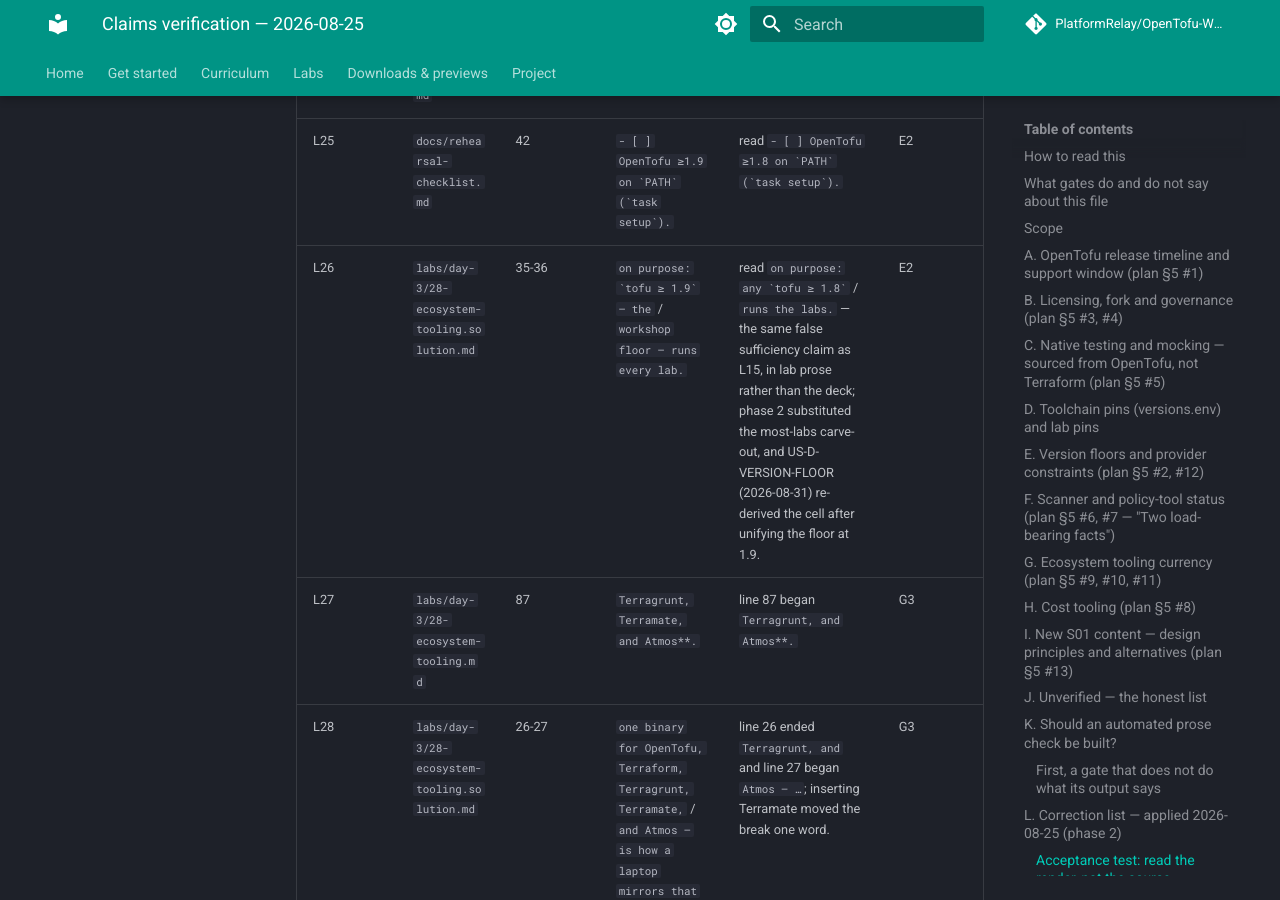
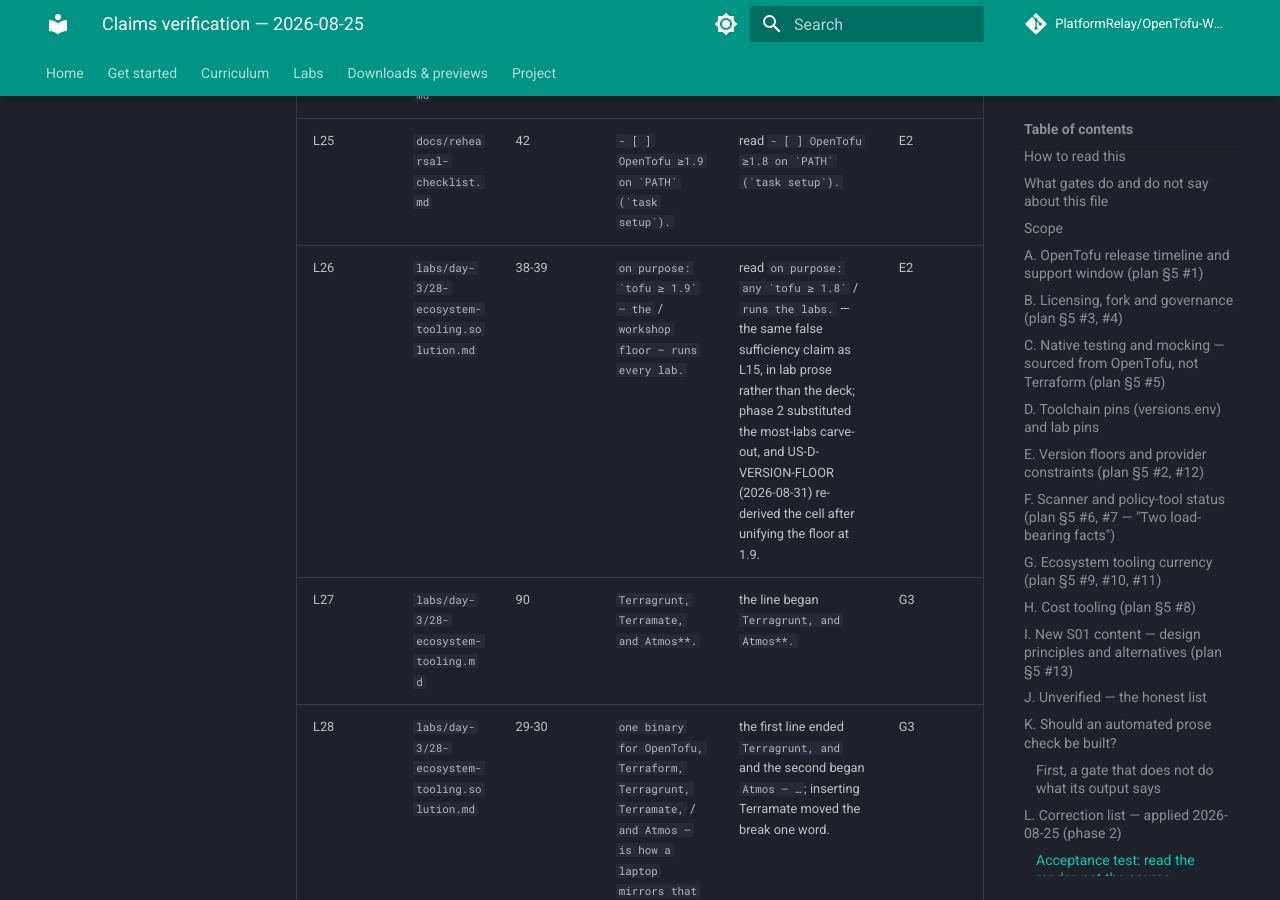
Before and after one commit to PlatformRelay/OpenTofu-Workshop, an MkDocs documentation site: the page built from docs/claims-verification.md, in a window 1280 px wide and 900 px high, scrolled down 35246 px. Built offline with MkDocs 1.6.1 and Material for MkDocs 9.7.7, drawn with Linux system fonts in a browser that asks for light colours; comment, search, counter and statistics services are not loaded.

Commit message:
🐛 fix(claims): re-derive the three lab-28 anchors the rehearsal note shifted
Adding the "the line number moves as `versions.env` grows" note to
`labs/day-3/28-ecosystem-tooling{,.solution}.md` inserted three lines above
rows L26, L27 and L28, pushing their needles outside the ±2 window
`claims-check.mjs` searches. The run went 28 resolved / 3 failed.

Re-derived by grepping the applied text, per the convention this table states
about itself — not by arithmetic on the old numbers. L26 35-36 → 38-39,
L27 87 → 90, L28 26-27 → 29-30.

Also dropped the two stale line numbers from the "Before phase 2" prose of
L27 and L28. That column is historical and the parser never reads it, but a
number there that no longer resolves is the same trap the table exists to
prevent.

```diff
--- a/docs/claims-verification.md
+++ b/docs/claims-verification.md
@@ -575,9 +575,9 @@
 | L23 | `docs/facilitator-runbook.md` | 15 | `` `tofu version` ≥1.9; `` | read `` `tofu version` ≥1.8 `` — a facilitator who checked 1.8 would not have discovered the gap until Lab 10 failed in the room. | E2 |
 | L24 | `docs/rehearsal-checklist.md` | 29 | ``confirm `tofu version` ≥1.9.`` | read ``confirm `tofu version` ≥1.8.`` | E2 |
 | L25 | `docs/rehearsal-checklist.md` | 42 | ``- [ ] OpenTofu ≥1.9 on `PATH` (`task setup`).`` | read ``- [ ] OpenTofu ≥1.8 on `PATH` (`task setup`).`` | E2 |
-| L26 | `labs/day-3/28-ecosystem-tooling.solution.md` | 35-36 | ``on purpose: `tofu ≥ 1.9` — the`` / ``workshop floor — runs every lab.`` | read `` on purpose: any `tofu ≥ 1.8` `` / ``runs the labs.`` — the same false sufficiency claim as L15, in lab prose rather than the deck; phase 2 substituted the most-labs carve-out, and US-D-VERSION-FLOOR (2026-08-31) re-derived the cell after unifying the floor at 1.9. | E2 |
-| L27 | `labs/day-3/28-ecosystem-tooling.md` | 87 | ``Terragrunt, Terramate, and Atmos**.`` | line 87 began ``Terragrunt, and Atmos**.`` | G3 |
-| L28 | `labs/day-3/28-ecosystem-tooling.solution.md` | 26-27 | ``one binary for OpenTofu, Terraform, Terragrunt, Terramate,`` / ``and Atmos — is how a laptop mirrors that pin per project:`` | line 26 ended ``Terragrunt, and`` and line 27 began ``Atmos — …``; inserting Terramate moved the break one word. | G3 |
+| L26 | `labs/day-3/28-ecosystem-tooling.solution.md` | 38-39 | ``on purpose: `tofu ≥ 1.9` — the`` / ``workshop floor — runs every lab.`` | read `` on purpose: any `tofu ≥ 1.8` `` / ``runs the labs.`` — the same false sufficiency claim as L15, in lab prose rather than the deck; phase 2 substituted the most-labs carve-out, and US-D-VERSION-FLOOR (2026-08-31) re-derived the cell after unifying the floor at 1.9. | E2 |
+| L27 | `labs/day-3/28-ecosystem-tooling.md` | 90 | ``Terragrunt, Terramate, and Atmos**.`` | the line began ``Terragrunt, and Atmos**.`` | G3 |
+| L28 | `labs/day-3/28-ecosystem-tooling.solution.md` | 29-30 | ``one binary for OpenTofu, Terraform, Terragrunt, Terramate,`` / ``and Atmos — is how a laptop mirrors that pin per project:`` | the first line ended ``Terragrunt, and`` and the second began ``Atmos — …``; inserting Terramate moved the break one word. | G3 |
 | L29 | `docs/associate-alignment.md` | 69 | ``HashiCorp products only (HCP Terraform / Terraform Enterprise, Vault, Nomad).`` | the **Sentinel** policy-authoring row's second cell read ``TFC/HCP-only.`` — the same CONTRADICTED claim as L8/L11, mirrored into the certification-alignment doc. | F11 |
 | L30 | `labs/day-1/01-iac-fork.md` | 338-339 | ``So OpenTofu stays **MPL 2.0** (truly open source, Linux-Foundation-governed,`` / ``CNCF Sandbox since 2025-04-23) and keeps HCL compatibility`` | line 338 read ``…Linux-Foundation-governed) and``. Present-tense governance, so it took the same update as L19; the paragraph was reflowed onto four lines. | B6 |
 | L31 | `labs/day-1/01-iac-fork.solution.md` | 252-253 | ``So OpenTofu stays **MPL 2.0** (truly open source, Linux-Foundation-governed,`` / ``CNCF Sandbox since 2025-04-23) and keeps HCL compatibility`` | solution mirror of L30, identical before and after. | B6 |
```
